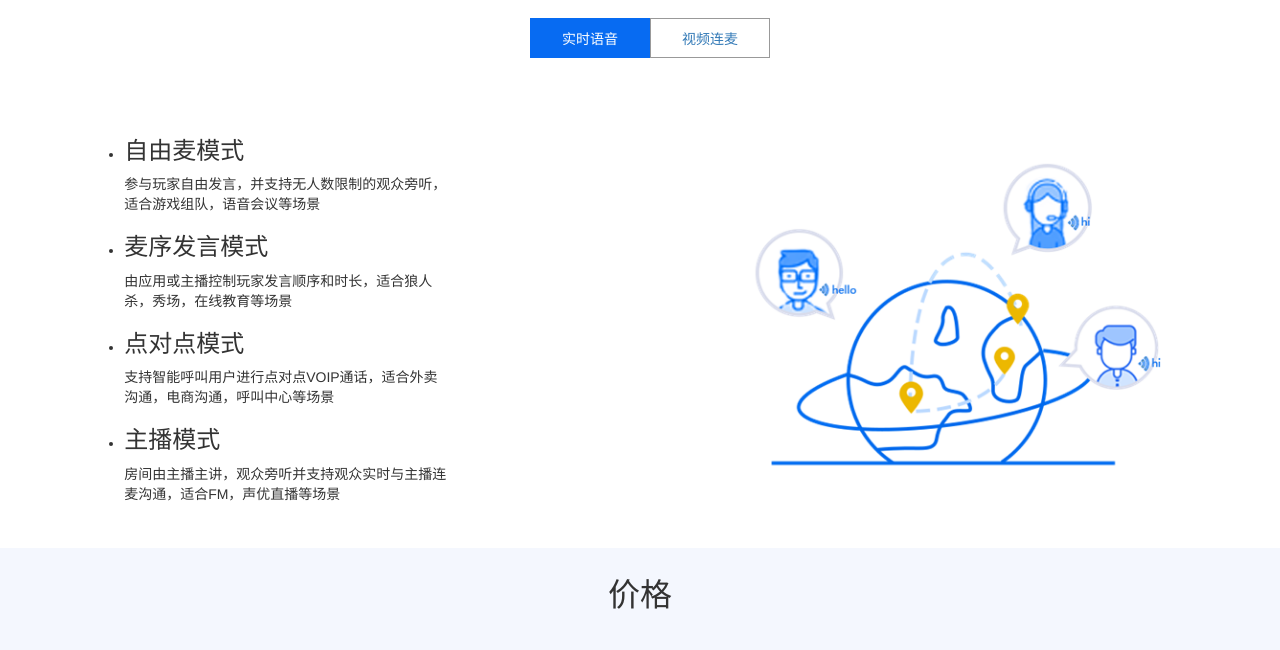
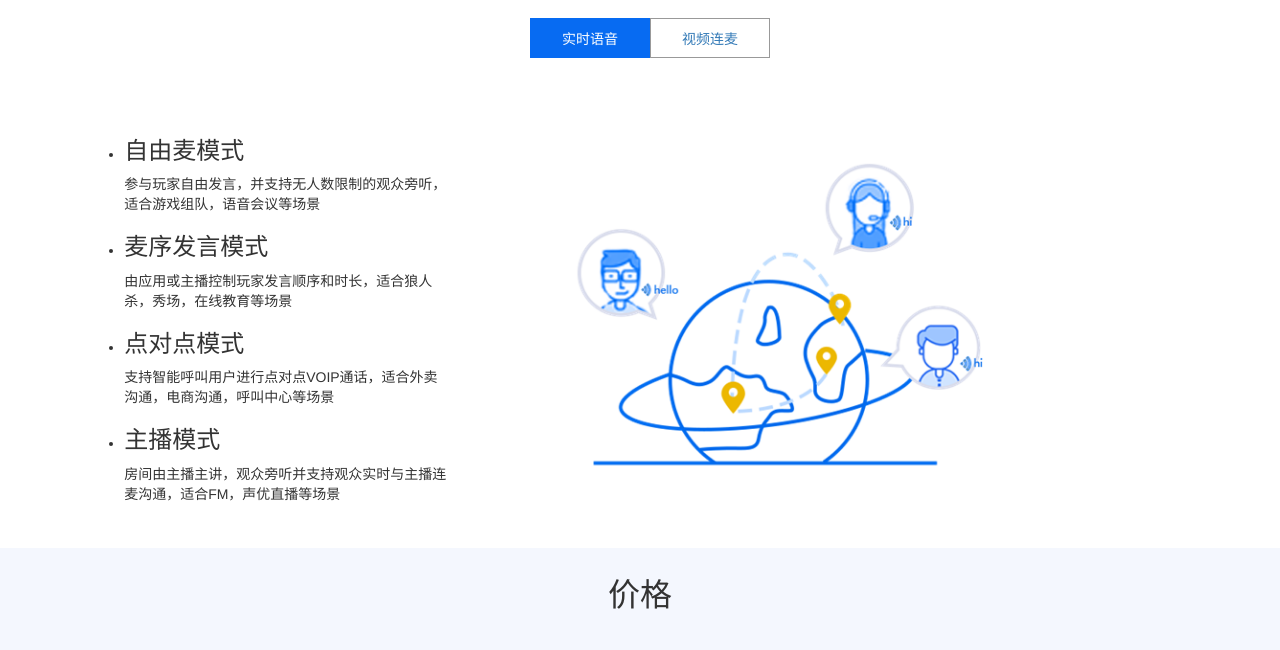
Before and after one commit to Yang03/valley.ren, a plain HTML site: page src/index.html in a window 1280 px wide. Shown: the part 573-1223 px from the top of the page. Drawn offline with Linux system fonts and the light colour scheme; animation ran at ten frames a second.

Commit message:
update canvas

```diff
--- a/src/index.html
+++ b/src/index.html
@@ -97,8 +97,8 @@
                                 <li class="details-item reset"> <h3 class="reset">点对点模式</h3> <p>支持智能呼叫用户进行点对点VOIP通话，适合外卖沟通，电商沟通，呼叫中心等场景</p> </li>
                                 <li class="details-item reset"> <h3>主播模式</h3> <p>房间由主播主讲，观众旁听并支持观众实时与主播连麦沟通，适合FM，声优直播等场景</p> </li>
                         </ul>
-                        <div style="max-width:500px; float:right">
-                                <img src="images/13.png" style="margin-left:30px;margin-top:60px; width:100%">
+                        <div style="max-width:500px; float:left">
+                                <img src="images/13.png" style="margin-left:60px;margin-top:60px; width:100%">
                         </div>
 
                     </div>
```
